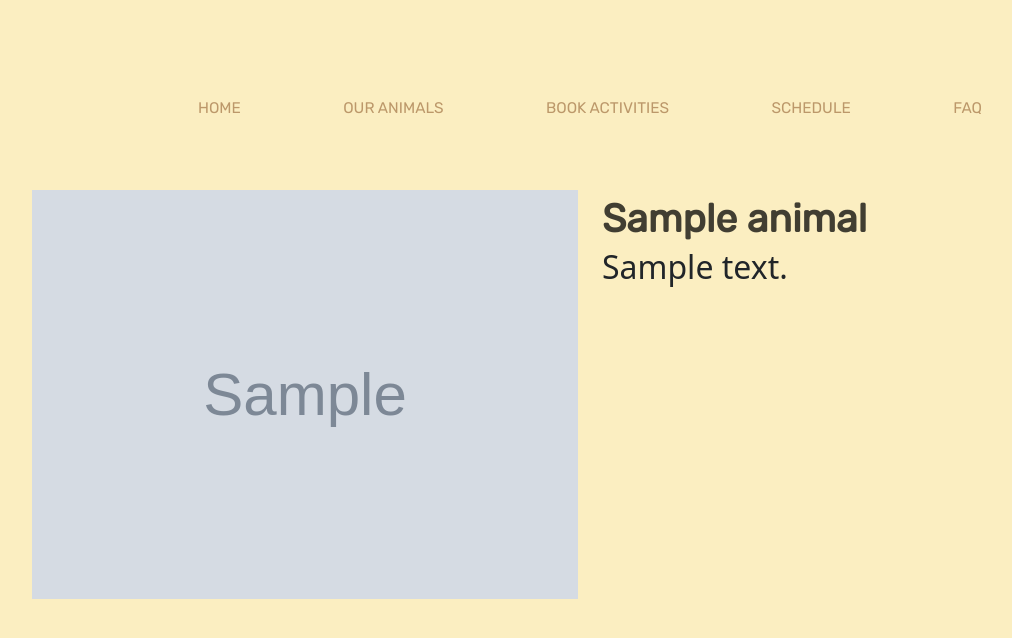
After one commit to pofilan5415/zooapp, a Python web app: template zoo-app/zoo/templates/main/animal-info.html in a window 1280 px wide. The commit adds this page. Shown: the top 638 px of the page, without its empty margins (50-1062 px from the left). Run offline with Jinja, Linux system fonts and the light colour scheme; the template is opened without the code that fills it: most values are stand-ins (such as "Sample title", 1, 10 or a date in 2020); grey boxes marked "Sample" are stand-in pictures.

Commit message:
added animal-info view

```diff
--- a/zoo-app/zoo/static/animal_catalog.css
+++ b/zoo-app/zoo/static/animal_catalog.css
@@ -43,6 +43,7 @@ body {
     margin-top: 6%;
 }
 
+
 .card-details {
     font-family: 'Rubik';
     background-color: #DAAD86;
@@ -53,6 +54,15 @@ body {
 }
 
 .card {
-    border-color: #FBEEC1;
+    border-color: rgb(43, 31, 7);
+    border-width: 2px;
     cursor: pointer;
 }
+
+.btn-fix {
+    padding: 0;
+    border: none;
+    white-space: normal;
+    color: black;
+    text-align: left;
+}
--- /dev/null
+++ b/zoo-app/zoo/static/animal_info.css
@@ -0,0 +1,29 @@
+/*
+PRIMARY BRAND COLORS:
+
+#8D8741
+#659DBD
+#DAAD86
+#BC986A
+#FBEEC1
+*/
+
+body {
+    background-color: #FBEEC1;
+}
+
+.container-content {
+    margin-top: 5%;
+}
+
+
+.animal-image {
+   width: 100%;
+}
+
+.name {
+    font-family: 'Rubik';
+    font-size: 3.05vw;
+    font-weight: 600;
+    color: rgba(0, 0, 0, 0.74);
+  }
--- /dev/null
+++ b/zoo-app/zoo/static/base-zoo.css
@@ -0,0 +1,3 @@
+body {
+    background-color: beige;
+}
--- a/zoo-app/zoo/static/zoo.css
+++ b/zoo-app/zoo/static/zoo.css
@@ -20,7 +20,7 @@ PRIMARY BRAND COLORS:
     font-family: 'Rubik';
     font-style: normal;
     font-weight: 500;
-    font-size: 20px;
+    font-size: 1.2vw;
     color: #BC986A;
     line-height: 20px;
 }
--- a/zoo-app/zoo/templates/animals_template.html
+++ b/zoo-app/zoo/templates/animals_template.html
@@ -2,4 +2,6 @@
     {% for animal in animals %}
         {% include 'animal_template.html' %}
     {% endfor %}
+
+
 </div>
--- /dev/null
+++ b/zoo-app/zoo/templates/main/animal-info.html
@@ -0,0 +1,30 @@
+<!DOCTYPE html>
+<html>
+    <head>
+        <meta charset="utf-8">
+        <meta name="viewport" content="width=device-width, initial-scale=1">
+        <title>Zoo App</title>
+        <link href="https://cdn.jsdelivr.net/npm/bootstrap@5.2.2/dist/css/bootstrap.min.css" rel="stylesheet" integrity="sha384-Zenh87qX5JnK2Jl0vWa8Ck2rdkQ2Bzep5IDxbcnCeuOxjzrPF/et3URy9Bv1WTRi" crossorigin="anonymous">
+        <link rel="stylesheet" href="../../static/animal_info.css">
+        <link rel="stylesheet" href="../../static/animal_catalog.css">
+        <link rel="stylesheet" href="../static/zoo.css">
+
+        <!--FONTS-->
+        <link href=' http://fonts.googleapis.com/css?family=Rubik' rel='stylesheet' type='text/css'>
+    </head>
+    <body>
+        {% include 'navbar_template.html' %}
+        <div class="container container-content">
+            <div class="row">
+                <div class="col">
+                    <img src="{{ animal.img_src }}" class="animal-image">
+                </div>
+                <div class="col">
+                    <div class="name">{{ animal.name }}</div>
+                    <h2>{{ animal.description }}</h2>
+                </div>
+            </div>
+        </div>
+        <script src="https://cdn.jsdelivr.net/npm/bootstrap@5.2.2/dist/js/bootstrap.bundle.min.js" integrity="sha384-OERcA2EqjJCMA+/3y+gxIOqMEjwtxJY7qPCqsdltbNJuaOe923+mo//f6V8Qbsw3" crossorigin="anonymous"></script>
+    </body>
+</html>
```
Also changed, not shown: zoo 2/__init__.py (added, +9 -0 lines), zoo 2/main.py (added, +42 -0 lines), zoo 2/model.py (added, +12 -0 lines), zoo-app/zoo/main.py (+23 -1 lines), zoo-app/zoo/templates/animal_template.html (+8 -6 lines), zoo-app/zoo/templates/main/activity.html (added), zoo-app/zoo/templates/main/catalog.html (added), zoo-app/zoo/templates/main/customer.html (added), zoo-app/zoo/templates/main/schedule.html (added), 1 other file.
